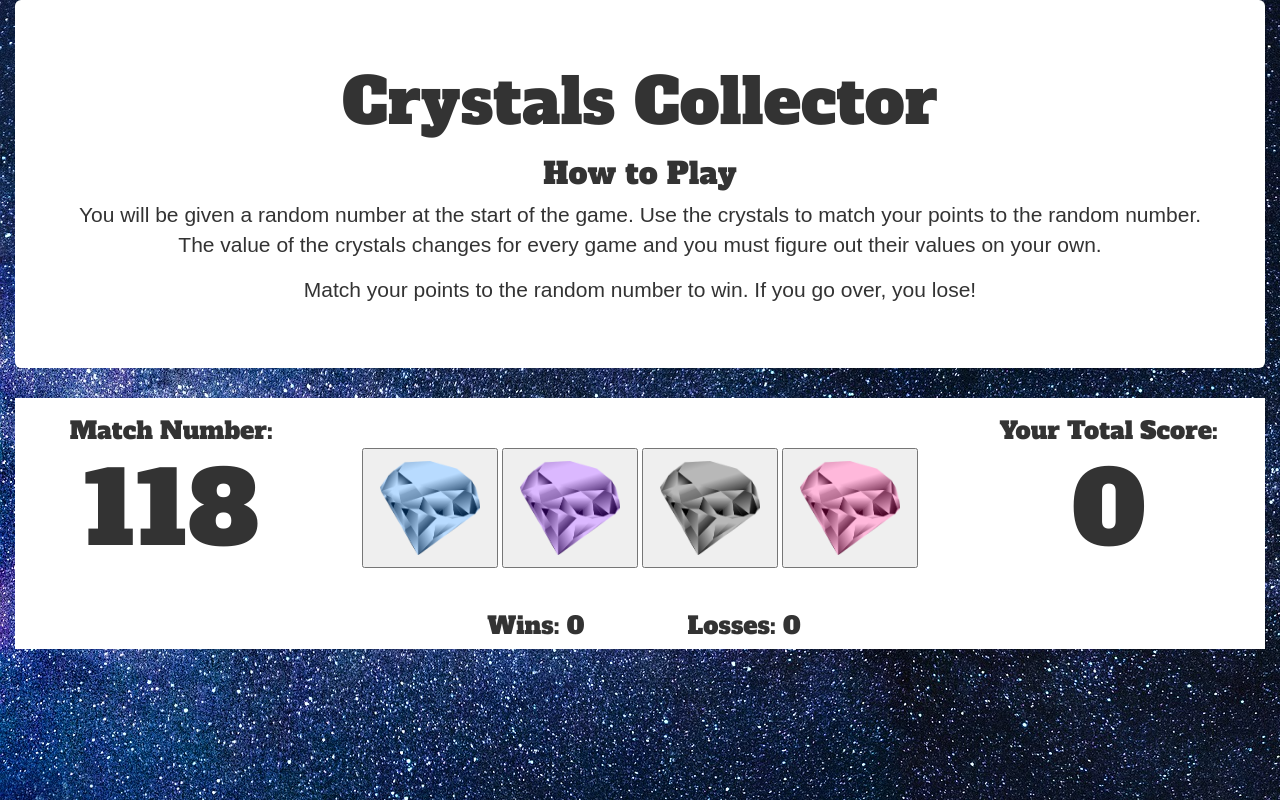
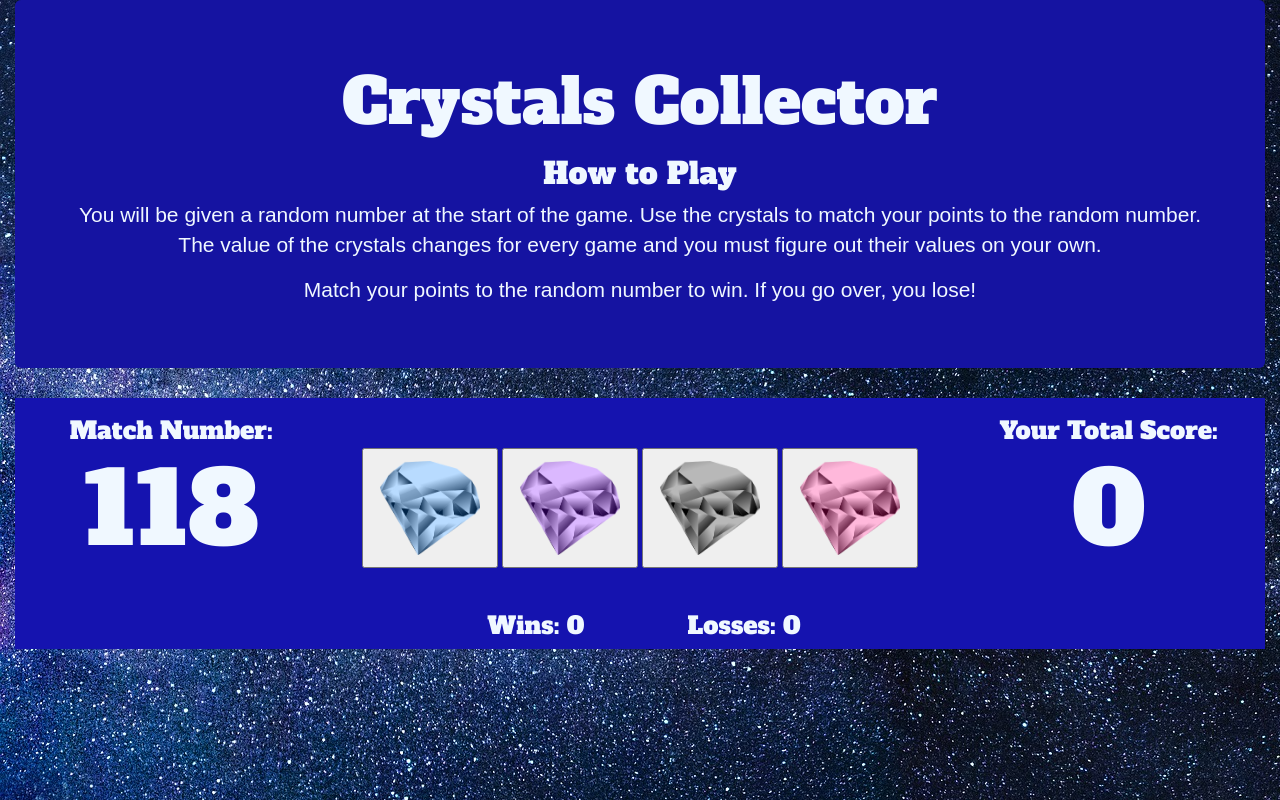
Before and after one commit to smit239/Crystal_Collector_Game, a plain HTML site: page index.html in a window 1280 px wide. Drawn offline with nearby package versions, Linux system fonts and the light colour scheme; a web font is replaced by a local one.

Commit message:
color change

```diff
--- a/assets/css/style.css
+++ b/assets/css/style.css
@@ -1,5 +1,7 @@
 /*font-family: 'Alfa Slab One', cursive;
-font-family: 'Ek Mukta', sans-serif;*/
+font-family: 'Ek Mukta', sans-serif;
+font-family: 'Franklin Gothic Medium', 'Arial Narrow', Arial, cursive;
+*/
 
 /* Backgrounds */
 body {
@@ -8,11 +10,12 @@ body {
 }
 
 .jumbotron {
-	background-color: #ffffff;
+	background-color: #1513a1;
+	color: aliceblue;
 }
 
 #gameSection, #scoreSection {
-	background-color: #ffffff;
+	background-color: #1513af;
 	margin-left: auto;
 	margin-right: auto;
 }
@@ -34,10 +37,13 @@ body {
 /* Fonts */
 h1, h2, h3 {
 	font-family: 'Alfa Slab One', cursive;
+	color: aliceblue;
+
 }
 
 p {
 	font-family: 'Ek Mukta', sans-serif;
+	color:aliceblue;
 }
 
 .numberBox {
--- a/assets/javascript/game.js
+++ b/assets/javascript/game.js
@@ -135,7 +135,7 @@ $(document).ready(function() {
 			$("#wins").html("Wins: " + wins);
 
 
-			setTimeout(function() {gameReset("YOU WIN!!")}, 200);
+			setTimeout(function() {gameReset("CONGRAT, YOU WIN!!")}, 200);
 		}
 
 		else if (totalScore > randNumber){
@@ -144,7 +144,7 @@ $(document).ready(function() {
 			$("#totalNumber").html(totalScore);
 			$("#losses").html("Losses: " + losses);
 
-			setTimeout(function() {gameReset("WOMP-WOMP...YOU LOSE!")}, 200);
+			setTimeout(function() {gameReset("SORRY...YOU LOSE!")}, 200);
 		}
 	});
 
```
